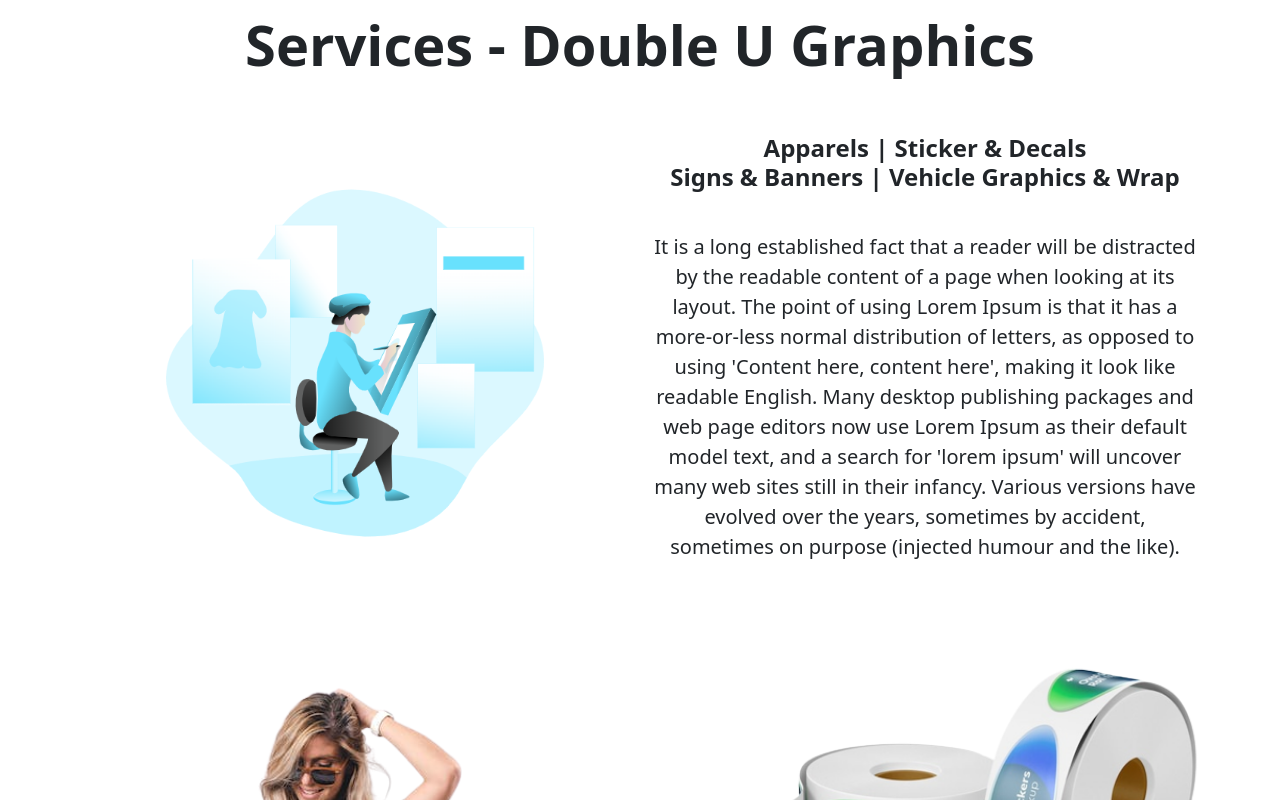
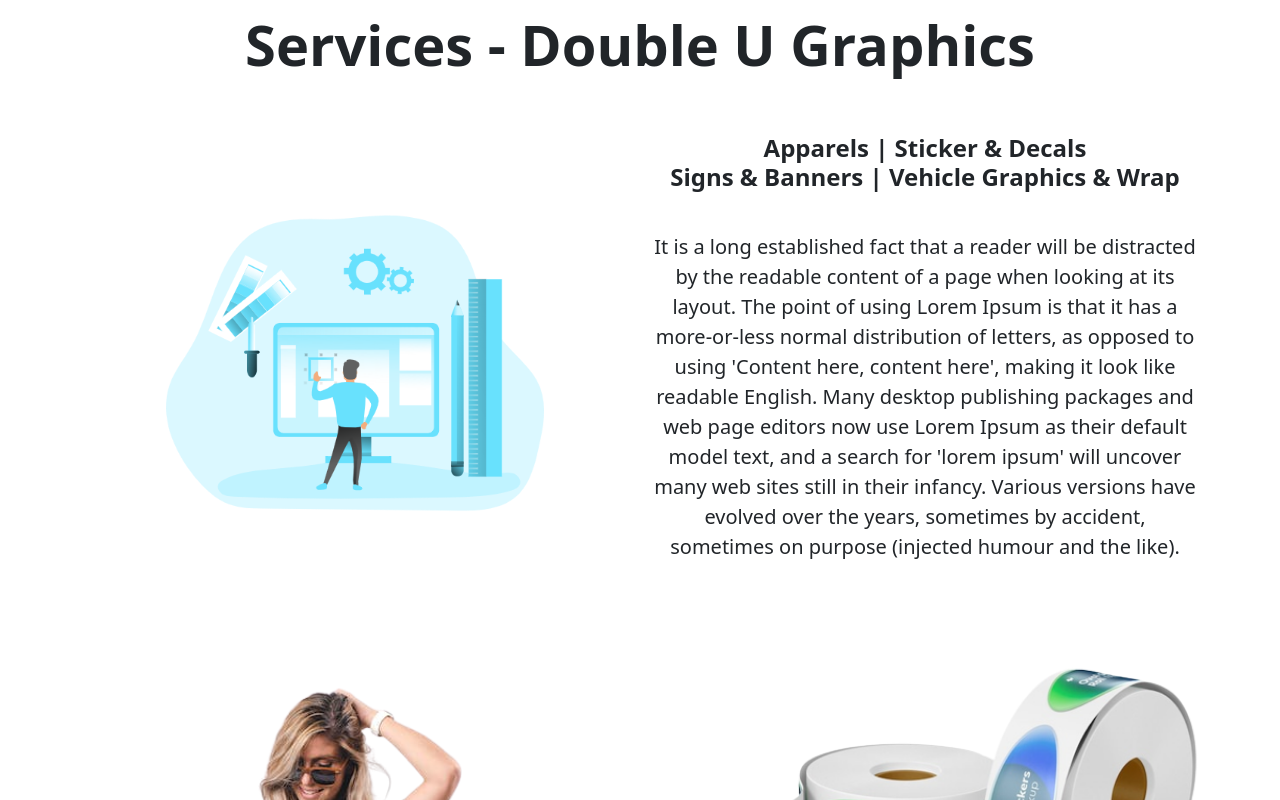
Before and after one commit to anupammo/double-u-graphics, a plain HTML site: page index.html in a window 1280 px wide. Shown: the part 759-1559 px from the top of the page. Drawn offline with nearby package versions, Linux system fonts and the light colour scheme.

Commit message:
120920220223am

```diff
--- a/index.html
+++ b/index.html
@@ -147,7 +147,7 @@
     <div class="container">
       <div class="row">
         <div class="col-md-6 col-12 px-5">
-          <img class="img-fluid p-5" src="res/Designer _Monochromatic.png" alt="">
+          <img class="img-fluid p-5" src="res/Designer.png" alt="">
         </div>
         <div class="col-md-6 col-12">
           <h3 class="text-center lead fw-bolder fs-4 py-2">Apparels | Sticker & Decals <br /> Signs & Banners | Vehicle
```
Also changed, not shown: res/Designer.png (added).
